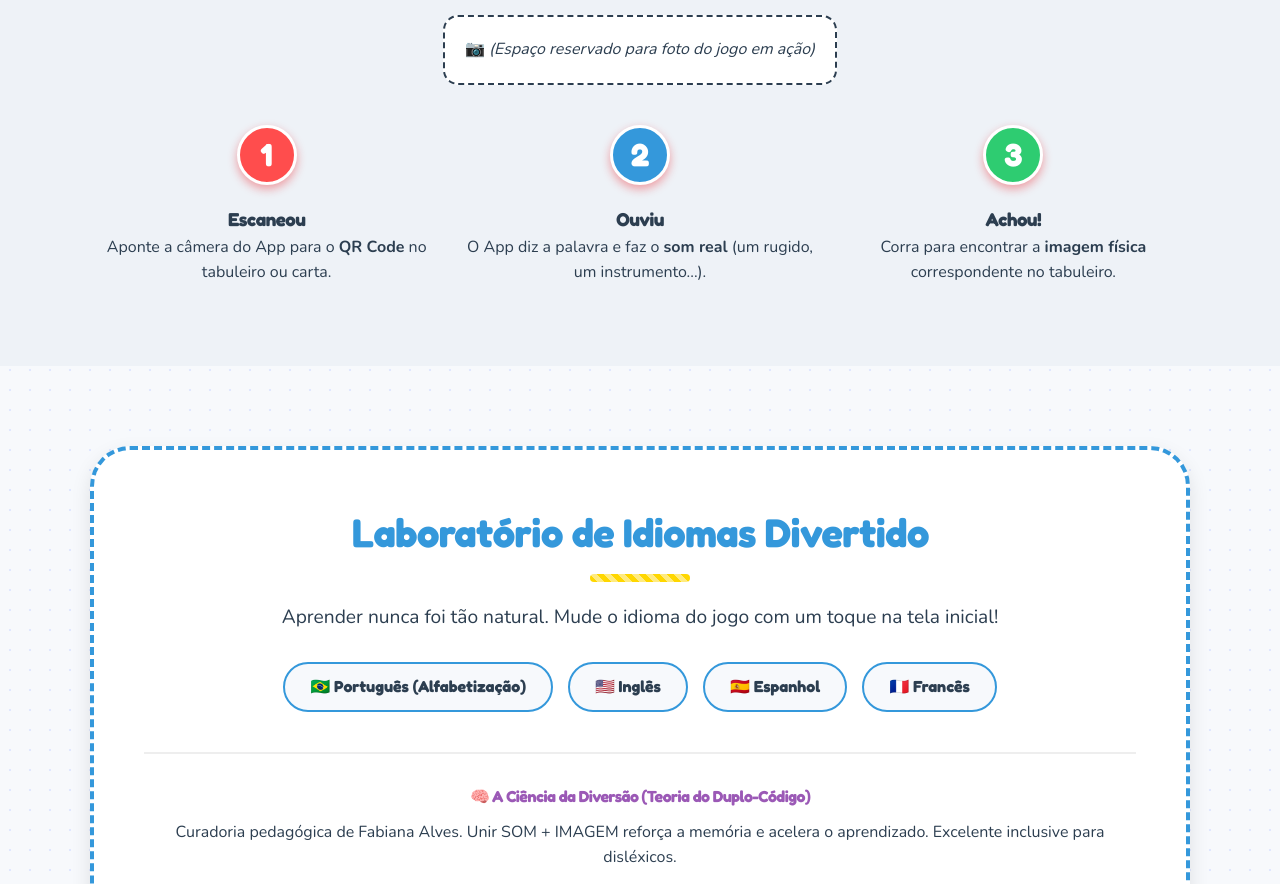
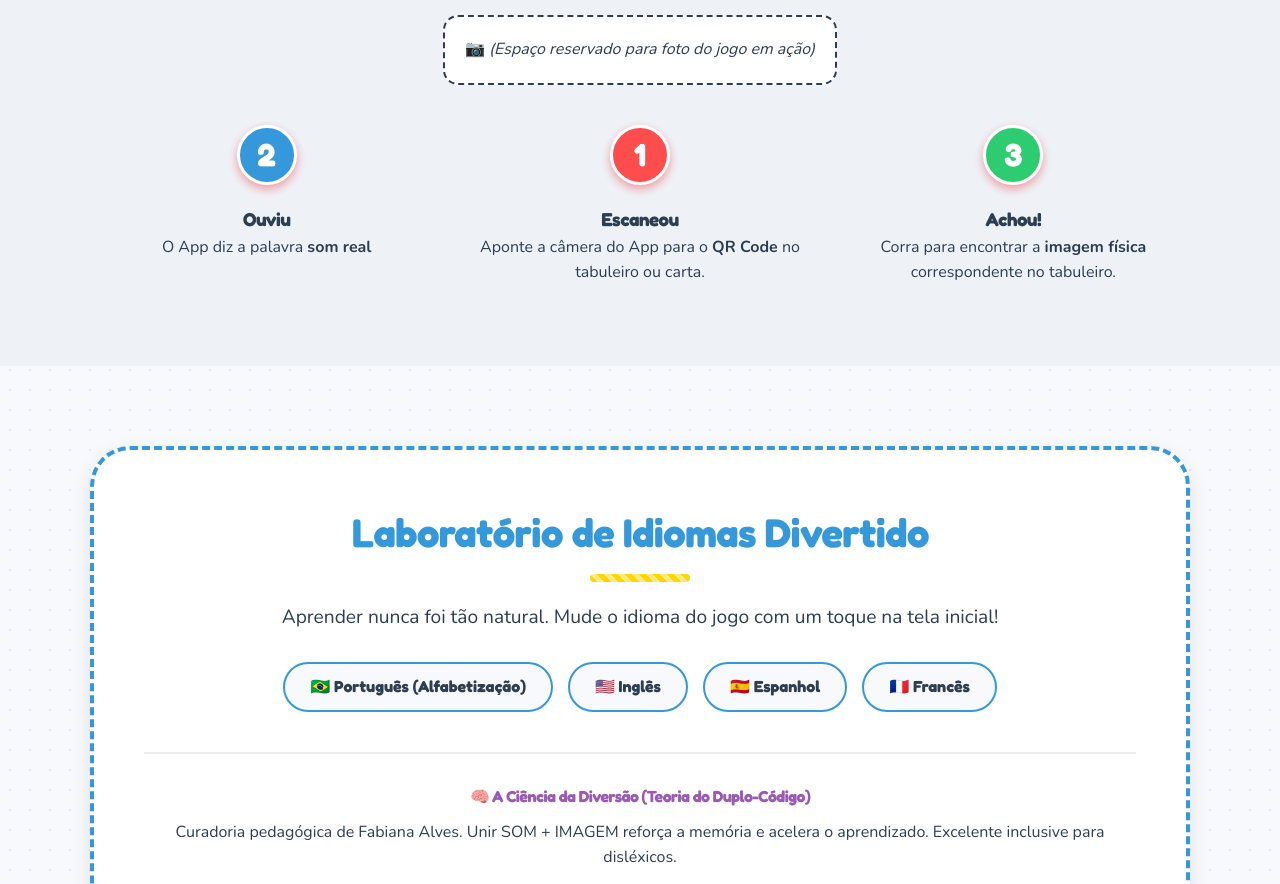
Before and after one commit to carlosbetos/sitetudoesom, a plain HTML site: page index.html in a window 1280 px wide. Shown: the part 1440-2324 px from the top of the page. Drawn offline with nearby package versions, Linux system fonts and the light colour scheme.

Commit message:
Update index.html

```diff
--- a/index.html
+++ b/index.html
@@ -396,16 +396,18 @@
             </div>
 
             <div class="steps-container">
+
+                 <div class="step-item">
+                    <div class="step-number" style="background-color: var(--cor-azul);">2</div>
+                    <h3>Ouviu</h3>
+                    <p>O App diz a palavra <strong>som real</strong> </p>
+                </div>
                 <div class="step-item">
                     <div class="step-number">1</div>
                     <h3>Escaneou</h3>
                     <p>Aponte a câmera do App para o <strong>QR Code</strong> no tabuleiro ou carta.</p>
                 </div>
-                <div class="step-item">
-                    <div class="step-number" style="background-color: var(--cor-azul);">2</div>
-                    <h3>Ouviu</h3>
-                    <p>O App diz a palavra e faz o <strong>som real</strong> (um rugido, um instrumento...).</p>
-                </div>
+
                 <div class="step-item">
                     <div class="step-number" style="background-color: var(--cor-verde);">3</div>
                     <h3>Achou!</h3>
```
